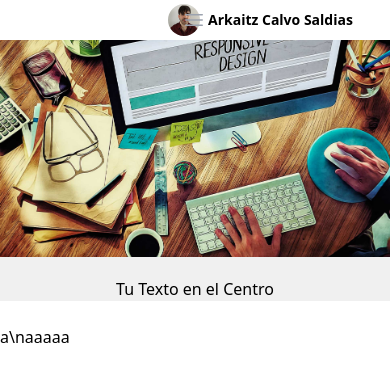
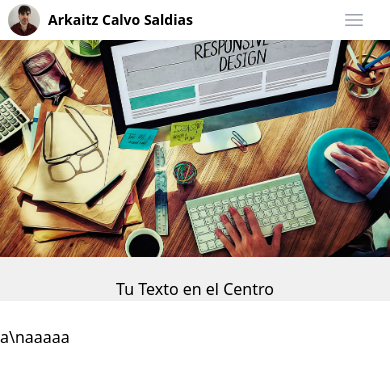
Before and after one commit to XxFenixDCxX/Portfolio, an Angular app: page / in a window 390 px wide. Shown: the top 382 px of the page. Built offline with nearby package versions, Linux system fonts and the light colour scheme.

Commit message:
Actualizar estilos de la barra de navegación

```diff
--- a/src/app/navbar/navbar.component.html
+++ b/src/app/navbar/navbar.component.html
@@ -1,6 +1,6 @@
 <nav class="w-610 h-48">
   <div class="mx-auto px-2 sm:px-6 lg:px-8 bg-white">
-    <div class="relative flex h-10 items-center justify-between ml-40 mr-40">
+    <div class="relative flex h-10 items-center justify-between lg:ml-40 lg:mr-40">
       <div class="flex-shrink-0 flex items-center">
         <img class="h-8 w-auto rounded-full" src="../../assets/img/arkaitzImagen.jpeg" alt="Foto de Arkaitz">
         <h1 class="text-black text-sm font-bold ml-2">Arkaitz Calvo Saldias</h1>
```
